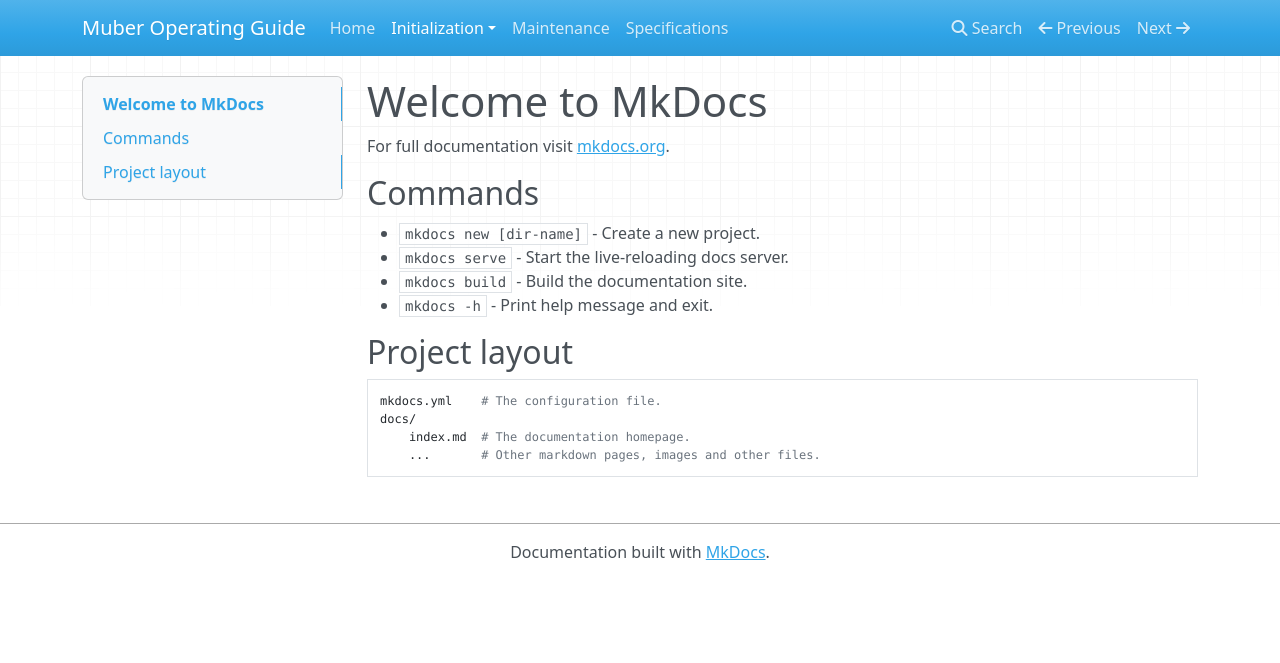
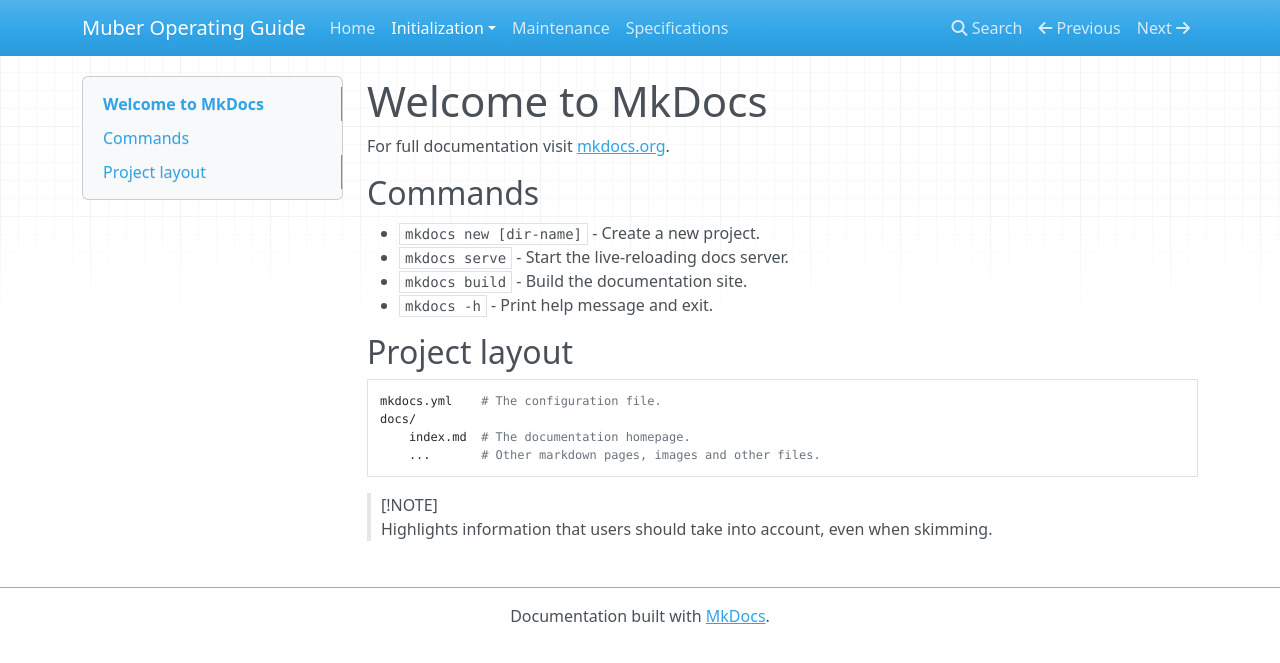
Before and after one commit to JArauj0/Muber_git, an MkDocs documentation site: the page built from docs/Initialization/nav.md, in a window 1280 px wide. Shown: the top 663 px of the page. Built offline with MkDocs 1.6.1, drawn with Linux system fonts in a browser that asks for light colours; nearby versions of some CDN libraries.

Commit message:
first trial

```diff
--- a/docs/Initialization/nav.md
+++ b/docs/Initialization/nav.md
@@ -15,3 +15,6 @@
     docs/
         index.md  # The documentation homepage.
         ...       # Other markdown pages, images and other files.
+
+> [!NOTE]
+> Highlights information that users should take into account, even when skimming.
```
Also changed, not shown: site/index.html.
